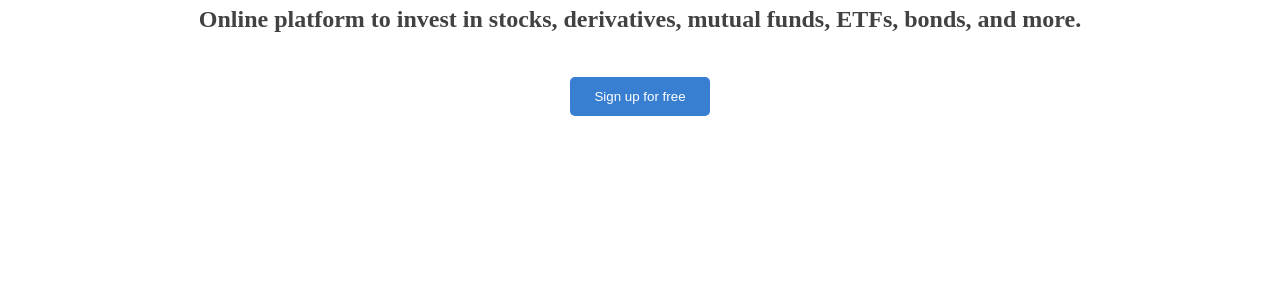
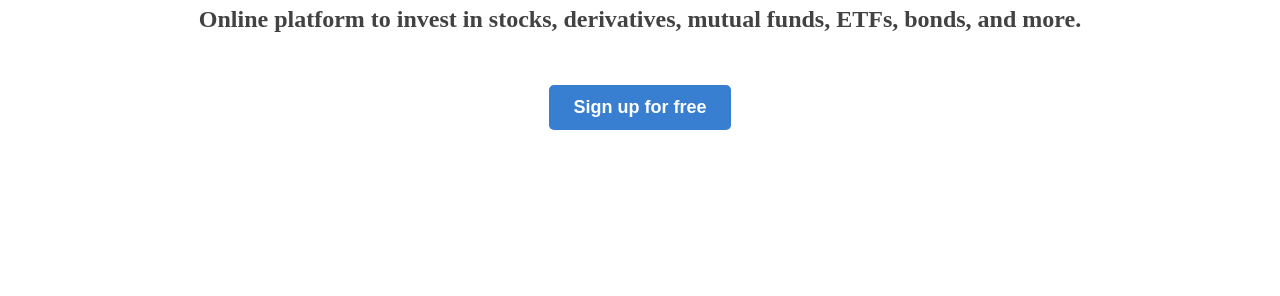
Before and after one commit to sajid2812/zerodha-landing-page, a plain HTML site: page index.html in a window 1280 px wide. Shown: the part 504-800 px from the top of the page. Drawn offline with Linux system fonts and the light colour scheme.

Commit message:
button fix

```diff
--- a/index.html
+++ b/index.html
@@ -37,7 +37,9 @@
           border-radius: 5px;
           border: none;
           color: white;
-          margin-top: 24px;
+          margin-top: 32px;
+          font-weight: 600;
+          font-size: 18px;
         "
       >
         Sign up for free
```
